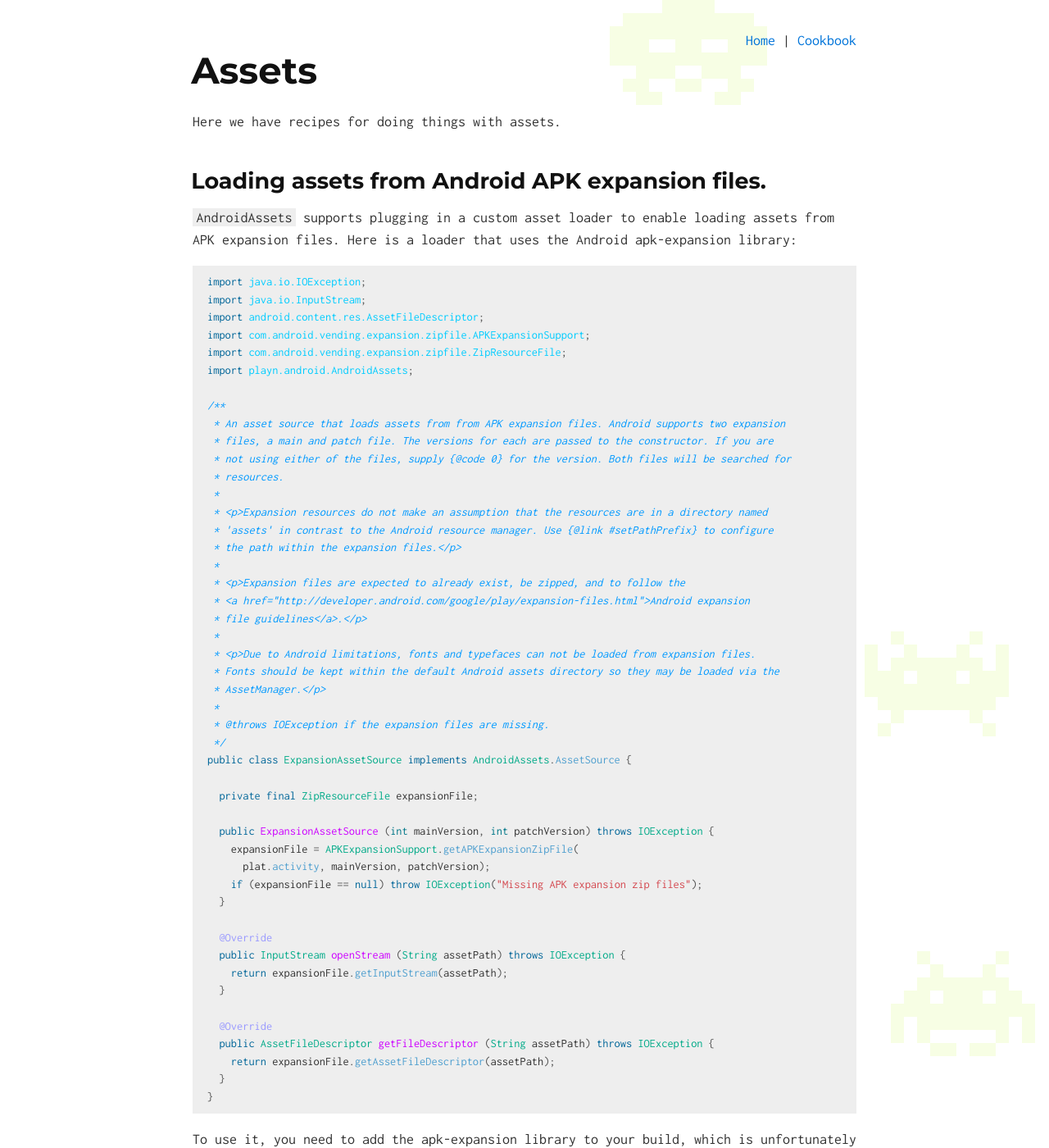
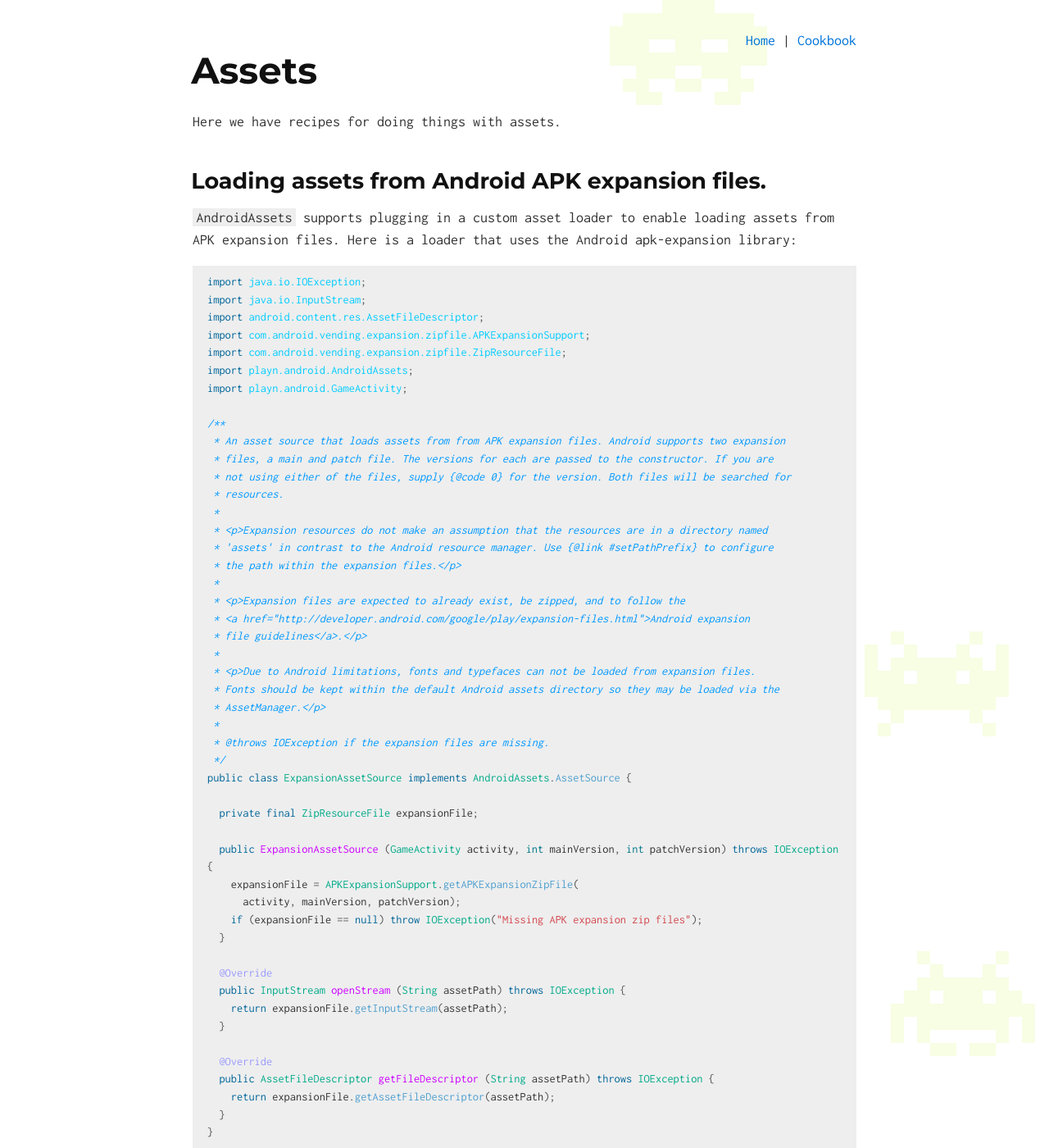
Before and after one commit to playn/playn.github.io, a Jekyll site: the page built from cookbook/assets.md, in a window 1280 px wide and 1400 px high. Shown: the whole window at 82% size. Built offline with Jekyll 4.4.1, drawn with Linux system fonts in a browser that asks for light colours.

Commit message:
More code fixes.
It's fun to play the compiler!

```diff
--- a/cookbook/assets.md
+++ b/cookbook/assets.md
@@ -18,6 +18,7 @@ import android.content.res.AssetFileDescriptor;
 import com.android.vending.expansion.zipfile.APKExpansionSupport;
 import com.android.vending.expansion.zipfile.ZipResourceFile;
 import playn.android.AndroidAssets;
+import playn.android.GameActivity;
 
 /**
  * An asset source that loads assets from from APK expansion files. Android supports two expansion
@@ -43,9 +44,9 @@ public class ExpansionAssetSource implements AndroidAssets.AssetSource {
 
   private final ZipResourceFile expansionFile;
 
-  public ExpansionAssetSource (int mainVersion, int patchVersion) throws IOException {
+  public ExpansionAssetSource (GameActivity activity, int mainVersion, int patchVersion) throws IOException {
     expansionFile = APKExpansionSupport.getAPKExpansionZipFile(
-      plat.activity, mainVersion, patchVersion);
+      activity, mainVersion, patchVersion);
     if (expansionFile == null) throw IOException("Missing APK expansion zip files");
   }
 
```
